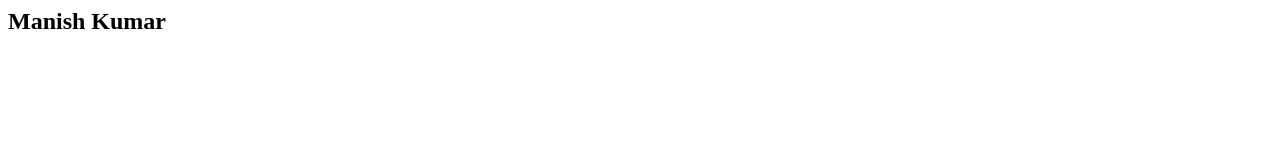
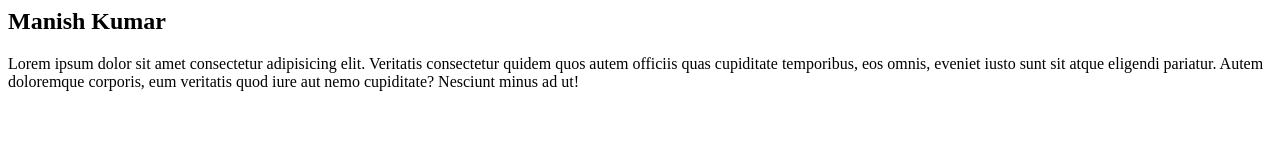
Before and after one commit to manish-innostax/practice, a plain HTML site: page index.html in a window 1280 px wide. Drawn offline with Linux system fonts and the light colour scheme.

```diff
--- a/index.html
+++ b/index.html
@@ -1 +1,2 @@
 <h2>Manish Kumar</h2>
+<p>Lorem ipsum dolor sit amet consectetur adipisicing elit. Veritatis consectetur quidem quos autem officiis quas cupiditate temporibus, eos omnis, eveniet iusto sunt sit atque eligendi pariatur. Autem doloremque corporis, eum veritatis quod iure aut nemo cupiditate? Nesciunt minus ad ut!</p>
```
